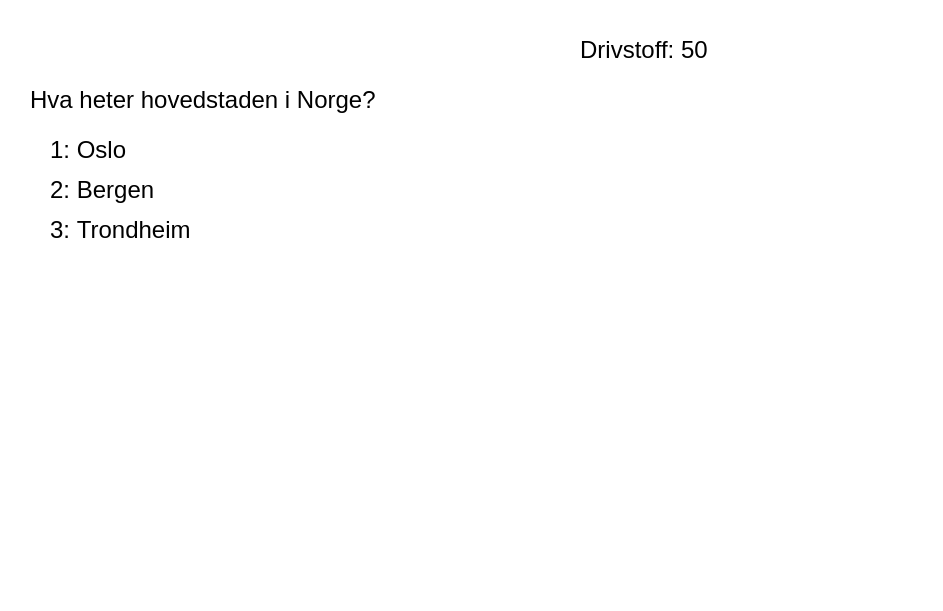
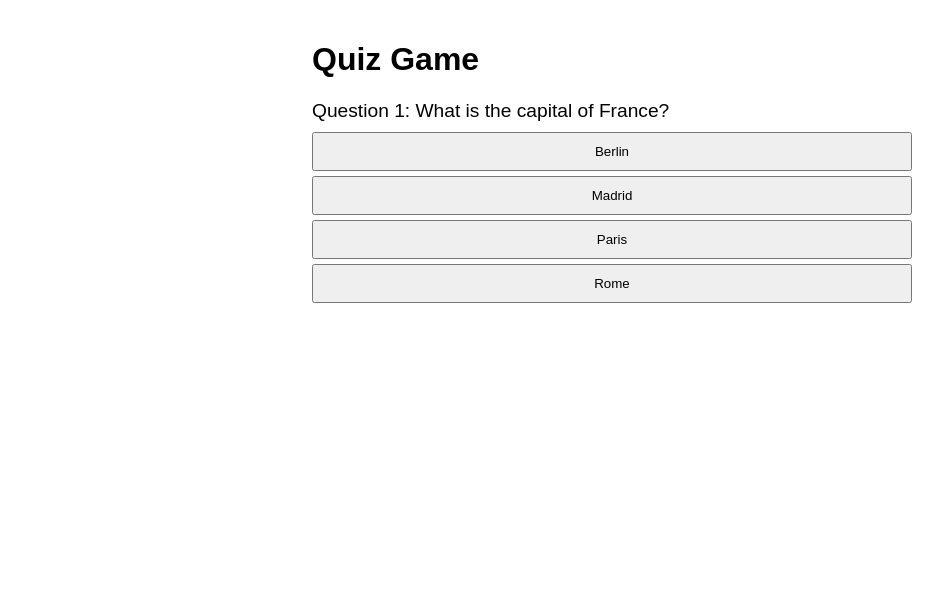
Before and after one commit to Elipanne/frasespillet2, a plain HTML site: page frasespillet2.html in a window 1280 px wide. Shown: the whole page, without its empty margins (28-971 px from the left). Drawn offline with Linux system fonts and the light colour scheme.

Commit message:
Update frasespillet2.html

```diff
--- a/frasespillet2.html
+++ b/frasespillet2.html
@@ -1,81 +1,85 @@
 <!DOCTYPE html>
-<html lang="no">
+<html lang="en">
 <head>
-  <meta charset="UTF-8">
-  <title>Rakettdrivstoff-spill</title>
+  <meta charset="UTF-8" />
+  <meta name="viewport" content="width=device-width, initial-scale=1.0" />
+  <title>Quiz Game</title>
+  <style>
+    body { font-family: Arial, sans-serif; padding: 20px; max-width: 600px; margin: auto; }
+    .question-box { margin-bottom: 20px; }
+    .question-text { font-size: 1.2em; margin-bottom: 10px; }
+    button { display: block; margin: 5px 0; padding: 10px; width: 100%; }
+    .result { font-weight: bold; margin-top: 20px; font-size: 1.3em; }
+  </style>
 </head>
 <body>
+  <h1>Quiz Game</h1>
+  <div id="quiz-container"></div>
+  <div class="result" id="result"></div>
+
   <script>
-    // Hele JavaScript-koden din fra Canvas-fila limes inn her 👇
-
-    // Enkel versjon av rakettdrivstoff-spillet i HTML + Canvas + JavaScript
-    // Spilleren svarer på spørsmål. Riktige svar gir drivstoff, gale svar trekker fra.
-    // Etter X spørsmål: vinn (hvis nok drivstoff) eller tap.
-
-    const canvas = document.createElement('canvas');
-    canvas.width = 800;
-    canvas.height = 600;
-    document.body.appendChild(canvas);
-    const ctx = canvas.getContext('2d');
-
-    let questions = [
-      { question: 'Hva heter hovedstaden i Norge?', options: ['Oslo', 'Bergen', 'Trondheim'], answer: 0 },
-      { question: 'Hva er 5 + 3?', options: ['6', '8', '10'], answer: 1 },
-      { question: 'Hvilken farge får du av blå og gul?', options: ['Grønn', 'Lilla', 'Oransje'], answer: 0 }
+    const questions = [
+      {
+        question: "What is the capital of France?",
+        answers: ["Berlin", "Madrid", "Paris", "Rome"],
+        correctIndex: 2
+      },
+      {
+        question: "Which planet is known as the Red Planet?",
+        answers: ["Earth", "Mars", "Jupiter", "Saturn"],
+        correctIndex: 1
+      },
+      // Add 8 more questions here
     ];
 
-    let currentQuestion = 0;
-    let fuel = 50;
-    let fuelGain = 20;
-    let fuelLoss = 15;
-    let fuelGoal = 70;
-    let gameOver = false;
+    let currentQuestionIndex = 0;
+    let score = 0;
 
-    function drawScreen() {
-      ctx.clearRect(0, 0, canvas.width, canvas.height);
-      ctx.fillStyle = 'black';
-      ctx.font = '24px Arial';
+    function showQuestion() {
+      const container = document.getElementById("quiz-container");
+      container.innerHTML = "";
 
-      if (gameOver) {
-        if (fuel >= fuelGoal) {
-          ctx.fillText('Du vant! Raketten flyr avgårde! 🚀', 200, 250);
-        } else {
-          ctx.fillText('Du tapte! Ikke nok drivstoff...', 200, 250);
-        }
+      if (currentQuestionIndex >= questions.length) {
+        showResult();
         return;
       }
 
-      let q = questions[currentQuestion];
-      ctx.fillText(q.question, 50, 100);
-      q.options.forEach((opt, i) => {
-        ctx.fillText(`${i + 1}: ${opt}`, 70, 150 + i * 40);
+      const q = questions[currentQuestionIndex];
+      const questionBox = document.createElement("div");
+      questionBox.className = "question-box";
+
+      const questionText = document.createElement("div");
+      questionText.className = "question-text";
+      questionText.textContent = `Question ${currentQuestionIndex + 1}: ${q.question}`;
+
+      questionBox.appendChild(questionText);
+
+      q.answers.forEach((answer, index) => {
+        const btn = document.createElement("button");
+        btn.textContent = answer;
+        btn.onclick = () => handleAnswer(index === q.correctIndex);
+        questionBox.appendChild(btn);
       });
 
-      ctx.fillText(`Drivstoff: ${fuel}`, 600, 50);
+      container.appendChild(questionBox);
     }
 
-    function handleAnswer(index) {
-      if (gameOver) return;
-      let q = questions[currentQuestion];
-      if (index === q.answer) {
-        fuel += fuelGain;
+    function handleAnswer(isCorrect) {
+      if (isCorrect) {
+        score++;
       } else {
-        fuel -= fuelLoss;
+        score = Math.max(0, score - 1);
       }
-      currentQuestion++;
-      if (currentQuestion >= questions.length) {
-        gameOver = true;
-      }
-      drawScreen();
+      currentQuestionIndex++;
+      showQuestion();
     }
 
-    document.addEventListener('keydown', (e) => {
-      if (e.key >= '1' && e.key <= '3') {
-        handleAnswer(parseInt(e.key) - 1);
-      }
-    });
+    function showResult() {
+      const resultBox = document.getElementById("result");
+      resultBox.textContent = `Your score: ${score}/10 - You ${score >= 7 ? "Win!" : "Lose!"}`;
+    }
 
-    drawScreen();
+    showQuestion();
   </script>
 </body>
 </html>
```
